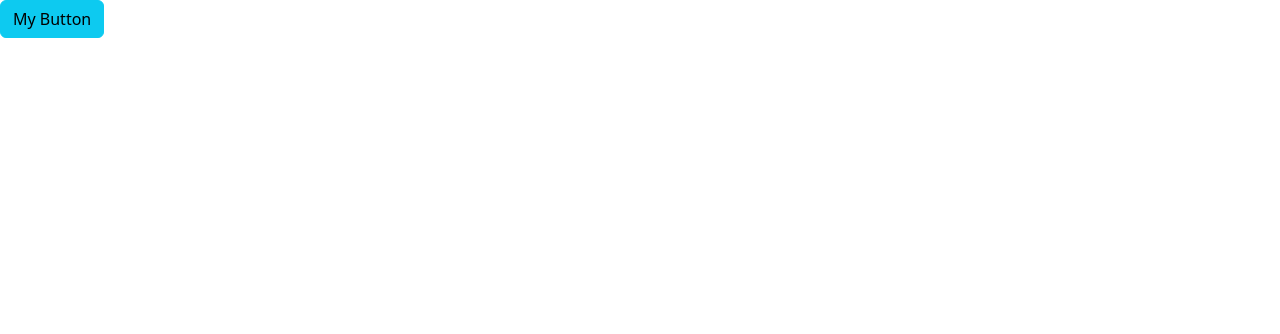
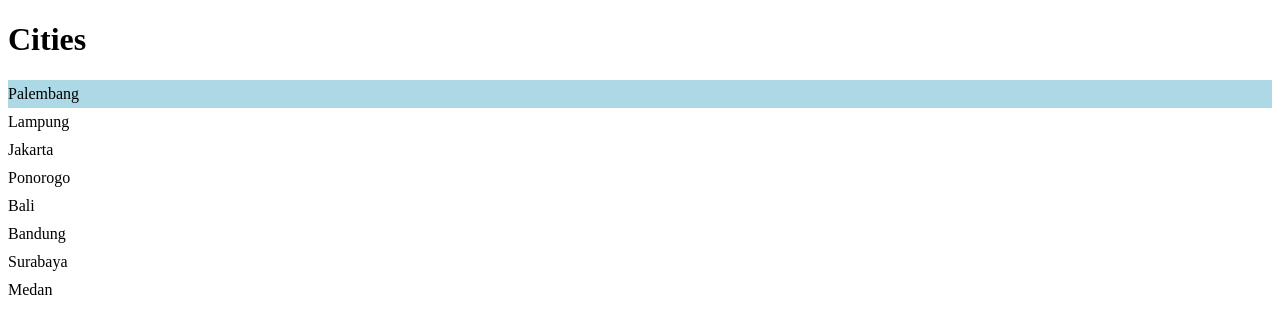
Before and after one commit to teguhhartono123/react-wtih-mosh, a React (Vite) app: page / in a window 1280 px wide. Shown: the top 334 px of the page. Built offline with nearby package versions, Linux system fonts and the light colour scheme.

Commit message:
css in js

```diff
--- a/package.json
+++ b/package.json
@@ -10,10 +10,12 @@
     "preview": "vite preview"
   },
   "dependencies": {
+    "@types/styled-components": "^5.1.35",
     "bootstrap": "^5.3.8",
     "firebase": "^12.4.0",
     "react": "^19.1.1",
-    "react-dom": "^19.1.1"
+    "react-dom": "^19.1.1",
+    "styled-components": "^6.1.19"
   },
   "devDependencies": {
     "@eslint/js": "^9.36.0",
--- a/src/App.css
+++ b/src/App.css
@@ -0,0 +1,3 @@
+.list-group {
+    background: yellowgreen;
+}
--- a/src/App.tsx
+++ b/src/App.tsx
@@ -1,15 +1,19 @@
-import { useState } from "react";
-import Alert from "./components/Alert";
-import Button from "./components/Button";
+// import { useState } from "react";
+// import Alert from "./components/Alert";
+// import Button from "./components/Button";
+import ListGroup from "./components/ListGroup";
+import "./App.css";
 
 function App() {
-  const[alertVisible, setAlertVisibility] = useState(false);
-
+  const items = ["Palembang", "Lampung", "Jakarta", "Ponorogo", "Bali","Bandung", "Surabaya", "Medan"];
 
   return (
     <div>
-      { alertVisible && <Alert onClose={() => setAlertVisibility(false)}>My Alert</Alert>}
-      <Button color="info "  onClick={() => setAlertVisibility(true)}>My Button</Button>
+      <ListGroup
+        items={items}
+        heading="Cities"
+        onSelectitem={(item) => alert(`You selected ${item}`)}
+      />
     </div>
   );
 }
--- /dev/null
+++ b/src/components/ListGroup/ListGroup.css
@@ -0,0 +1,8 @@
+.listGroup {
+    list-style: none;
+    padding: 0;
+}
+
+.container{
+    background: yellowgreen;
+}
--- a/src/components/ListGroup.tsx
+++ b/src/components/ListGroup/ListGroup.tsx
@@ -1,5 +1,21 @@
 import { useState } from "react";
+import "./ListGroup.css";
+import styled from 'styled-components';
 
+
+const List = styled.ul`
+  list-style: none;
+  padding: 0;
+`
+
+interface ListItemProps {
+  active: boolean;
+}
+
+const ListItem = styled.li<ListItemProps>`
+padding: 5px 0;
+background: ${(props) => (props.active ? "lightblue" : "none")};
+`
 
 interface Props {
   items: string [];
@@ -8,28 +24,26 @@ interface Props {
 }
 
 function ListGroup({items, heading, onSelectitem}: Props){
-
-
-    const [selectedIndex, setSelectedIndex] = useState (-1);
+const [selectedIndex, setSelectedIndex] = useState (0);
 
     return(
       <>
         <h1>{heading}</h1>
         {items.length === 0 && <p>No items found</p>}
-            <ul className="list-group">
+            <List>
               {items.map((item, index) => (
-                <li
-                  className={ selectedIndex === index ? 'list-group-item active' : 'list-group-item' }
+                <ListItem
+                  active={index === selectedIndex}
                   key={item}
-                    onClick={() =>
+                  onClick={() =>
                       {setSelectedIndex(index);
                       onSelectitem(item);
                       }}
                   >
                    {item}
-                </li>
+                </ListItem>
               ))}
-            </ul>
+            </List>
       </>
     )
 }
--- /dev/null
+++ b/src/components/ListGroup/index.ts
@@ -0,0 +1,3 @@
+import ListGroup from "./ListGroup";
+
+export default ListGroup;
--- a/src/main.tsx
+++ b/src/main.tsx
@@ -1,7 +1,6 @@
 import React from 'react'
 import ReactDOM from 'react-dom/client'
 import App from './App'
-import 'bootstrap/dist/css/bootstrap.min.css'
 
 ReactDOM.createRoot(document.getElementById('root')!).render(
   <React.StrictMode>
```
Also changed, not shown: 1 other file (tests, documents, lock files or other folders).
